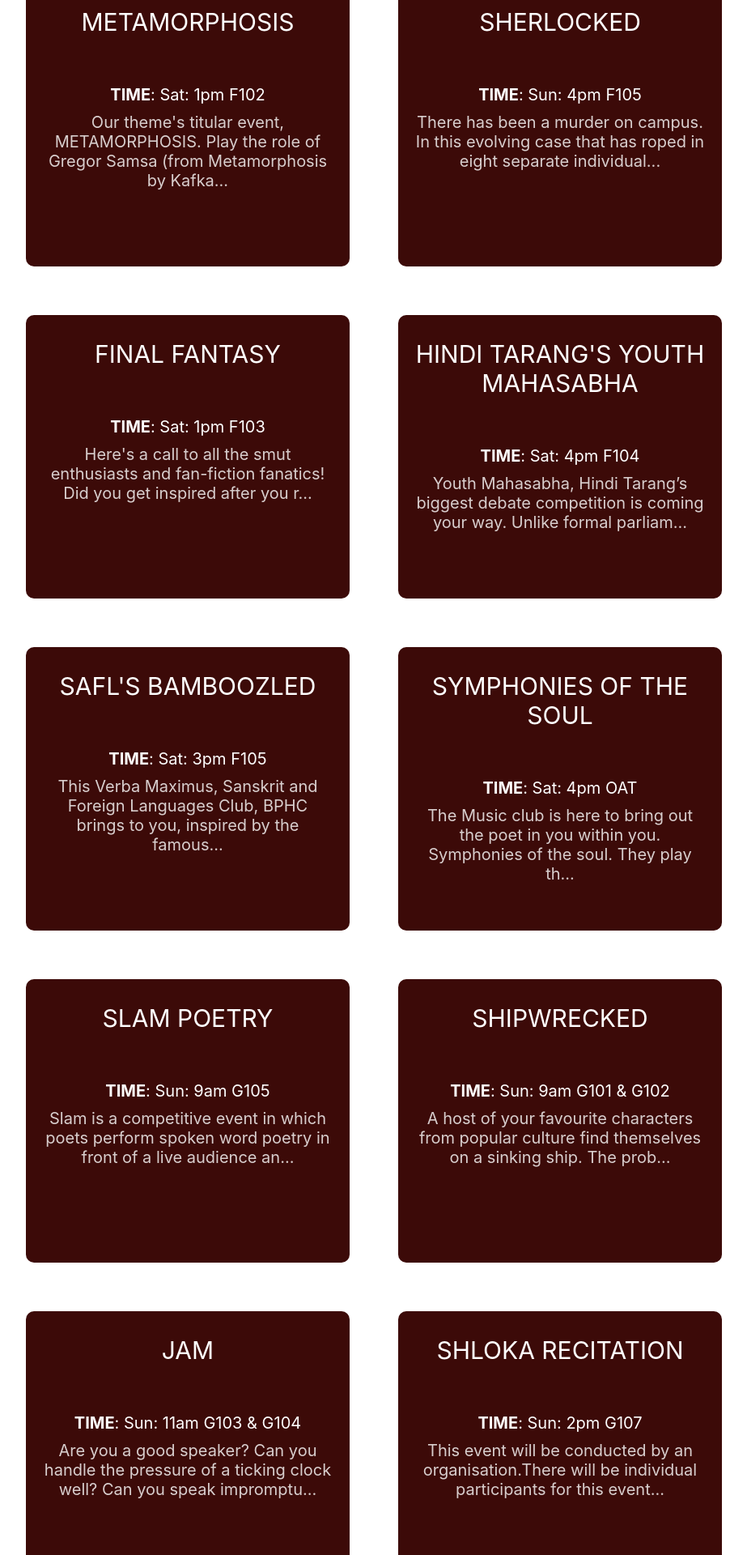
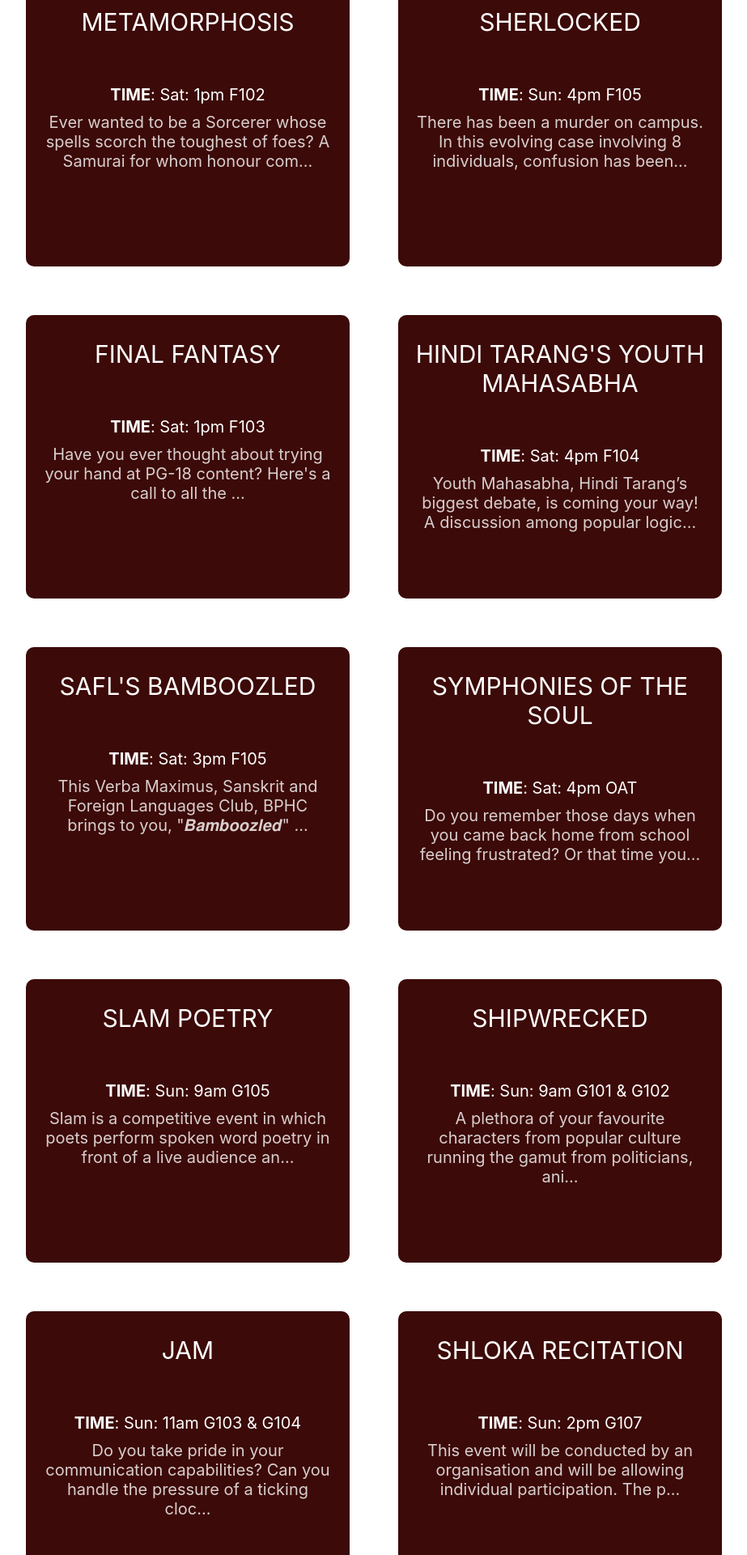
Before and after one commit to Swayam-Shree/VerbaMaximus24, a Next.js app: page /events in a window 1280 px wide. Shown: the part 360-2280 px from the top of the page at 81% size, without its empty margins (178-1101 px from the left). Built offline with nearby package versions, Linux system fonts and the light colour scheme.

Commit message:
Update descriptions

```diff
--- a/pages/events/index.js
+++ b/pages/events/index.js
@@ -16,40 +16,36 @@ const EventsPage = () => {
     const events = [
         {
             title: "METAMORPHOSIS",
-            desc: `Our theme's titular event, METAMORPHOSIS. Play the role of Gregor Samsa (from Metamorphosis by Kafka) as participants write their way out of sticky situations and challenges that we throw in their way! As part of the OC, we will have to come up with different prompts and situations for the participants to write on.`,
+            desc: `Ever wanted to be a Sorcerer whose spells scorch the toughest of foes? A Samurai for whom honour comes above all? An outcast on a quest for revenge? Or maybe a Bard, whose mesmerizing melodies get him through the worst of perils? And better yet, embark on an adventure where every choice counts?
+            Well, we have just the event for you!
+            Put every ounce of your creative skills and quick wits to use as you write your way through our expansive, intricately designed world while charting out the identity and eventual fate of your character. Carve out your own legend as you seek your path of metamorphosis in this Dungeons and Dragons-inspired, resplendent RPG.
+            `,
             time: "Sat: 1pm F102"
         }, {
             title: "Sherlocked",
-            desc: `There has been a murder on campus. In this evolving case that has roped in eight separate individuals, confusion has been the only constant. You are our only shot at solving this murder mystery. Interrogate and cross-examine the eight suspects as you attempt to uncover the truth at SHERLOCKED, VM 2O22, and help us crack the case!`,
+            desc: `There has been a murder on campus. In this evolving case involving 8 individuals, confusion has been the only constant. You are the only shot we have at solving this murder mystery. Interrogate the 8 suspects at SHERLOCKED, VM 2023 and help us crack the case`,
             time: "Sun: 4pm F105"
         },
         {
             title: "FINAL FANTASY",
-            desc: `Here's a call to all the smut enthusiasts and fan-fiction fanatics! Did you get inspired after you read a piece by a connoisseur of the genre?
-            Have you ever thought about trying your hand at pg 18 content?
-            Ever had intrusive thoughts about starring 2 individuals from your campus in your unholy fan fics?
-            Ever wanted to delve into details of deep fantasies and unspeakable scenarios?
-
-            Give catharsis to the unspoken desires of your mind but with a twist.
-            Participate in this thrilling competition where you get to produce your own piece of erotic literature from our in house, campus friendly prompts!
+            desc: `Have you ever thought about trying your hand at PG-18 content?
+            Here's a call to all the smut enthusiasts and fan-fiction fanatics!
+            Give catharsis to the unspoken desires of your mind but with a twist. Through this contest, produce your erotic literature from our in-house, campus-friendly prompts.
             `,
             time: "Sat: 1pm F103"
         },
 
         {
             title: "Hindi Tarang's YOUTH MAHASABHA ",
-            desc: `Youth Mahasabha, Hindi Tarang’s biggest debate competition is coming your way. Unlike formal parliamentary debates, this is a debate among popular logicians, theologians and jurists, all with a different sense of logic, who contribute their ideas to the public discourse of the debate.
+            desc: `Youth Mahasabha, Hindi Tarang’s biggest debate, is coming your way! A discussion among popular logicians, theologians and jurists who contribute their ideas to the public discourse. Get ready for a rollercoaster of sociocultural issues, dilemmas, philosophy, ethics, and economies.
 
-            We seek your participation in this round of intense brainstorming and add another feather to the ever-growing quilt of knowledge to the debate cum group discussion.
-
-            Position all the areas of intellect to operate as we take you through a rollercoaster of topics, tunnels of sociocultural issues. We will be exploring not only topics that explore situational dilemmas, philosophy, ethics, and economics we will also take you through the latest points cooking up on current and world affairs.
             `,
             time: "Sat: 4pm F104"
         },
         {
             title: "Safl's BAMBOOZLED",
-            desc: `This Verba Maximus,  Sanskrit and Foreign Languages Club, BPHC brings to you, inspired by the famous sitcom F.R.I.E.N.D.S but with a few unique twists "𝑩𝒂𝒎𝒃𝒐𝒐𝒛𝒍𝒆𝒅".
-            Participate in teams of two and get ready for tons of fun as you battle it out in teams of two, solving puzzles, uncovering identities, and testing the limits of your problem solving skills as you and your partner advance through the levels, in the ultimate display of wits and teamplay.
+            desc: `This Verba Maximus, Sanskrit and Foreign Languages Club, BPHC brings to you, "𝑩𝒂𝒎𝒃𝒐𝒐𝒛𝒍𝒆𝒅" - inspired by the famous sitcom F.R.I.E.N.D.S but with a few unique twists of our own .
+            Participate in teams of two as you battle it out. Get ready to solve puzzles, uncover identities, and test the limits of your problem solving skills as you and your partner advance through the levels- an ultimate display of wits and teamplay.
 
             And remember, the first rule of Bamboozled, is to not get bamboozled.
             `,
@@ -57,7 +53,7 @@ const EventsPage = () => {
         },
         {
             title: "SYMPHONIES OF THE SOUL",
-            desc: "The Music club is here to bring out the poet in you within you. Symphonies of the soul. They play the instruments and you write the songs. Get that hand moving and write about whatever the melodies make you feel. ",
+            desc: `Do you remember those days when you came back home from school feeling frustrated?  Or that time you woke up after a quick nap and felt an inexplicable longing to sit by the window and think?  Well if you did.. now is the right time to put those thoughts to words because the Music club is here to bring out the poet in you with Symphonies of the soul. We play the instruments and you write the songs. Get that hand moving and write about whatever the melodies make you feel.`,
             time: "Sat: 4pm OAT"
         },
         {
@@ -67,28 +63,28 @@ const EventsPage = () => {
         },
         {
             title: "ShipWrecked",
-            desc: "A host of your favourite characters from popular culture find themselves on a sinking ship. The problem - there is only one life jacket. Put yourself in their shoes and argue for why they deserve to keep their life the most.  ",
+            desc: `A plethora of your favourite characters from popular culture running the gamut from politicians, animated characters, billionaires, sportspersons, cartoons, to name a few, find themselves on a sinking ship. But voila! There is just a single life jacket. Put yourself in their shoes and argue for why they deserve to be saved against others.
+            `,
             time: "Sun: 9am G101 & G102"
         },
         {
             title: "JAM",
-            desc: `Are you a good speaker? Can you handle the pressure of a ticking clock well? Can you speak impromptu without faltering? Do you take pride in your communication capabilities? Behold…the stage is yours!
+            desc: ` Do you take pride in your communication capabilities? Can you handle the pressure of a ticking clock well? Can you speak impromptu without faltering? Lo and behold…the stage is yours!
 
-            We bring to you BPHC’s JAM, Just A Minute, an interesting competition where you have only a minute to speak your mind. Oh—and also be pounced on by ten others for every single stutter and stammer. This is not a public-speaking contest or a debate-contest! A super-fun and challenging competition, we promise you fun, challenges and entertainment!
+            We bring to you BPHC’s JAM, Just A Minute, an interesting competition where you have only a minute to speak your mind. Oh—and also be pounced on by ten others for every single stutter and stammer. But keep in mind this is not a public-speaking contest or a debate-contest but one of wit and level-headedness! A super-fun and challenging competition, we promise you fun, challenges and entertainment!
             `,
             time: "Sun: 11am G103 & G104"
         },
         {
             title: "Shloka Recitation",
-            desc: `This event will be conducted by an organisation.There will be individual participants for this event. They'll be asked to memorize a part of the wBhagavad Gita for the event. 3 judges from the organisation will be judging their recitation. Every participants will get 5 minutes for shloka recitation. Participants should know the reference of the shlokas. The participants will also be asked the explanation of the recited shlokas. The winners will be awarded with cash prizes.`,
+            desc: `This event will be conducted by an organisation and will be allowing individual participation. The participants will be asked to memorise a part of the Bhagavad Gita for the event with each participant getting 5 minutes for shloka recitation.
+            Three judges from the organisation will be judging their recitation. Participants should know the reference of the shlokas and will also be asked for the explanation of the recited shlokas. The winners will be awarded with cash prizes.
+            `,
             time: "Sun: 2pm G107"
         },
         {
             title: "Marathon of madness",
-            desc: `Each team will be constituted with 4-5 members. There will be a quest for each member depending on their position in the re-lay. Each task will be a clue for the succeeding task assigned to the next member. For example our first quest is deciphering the bahamani script for which they'll be given a dictionary pertaining to that language. The participants have to go through the dictionary and decipher the script which is also a clue for the next task which will be solved by the 2nd member. Ultimately after solving each quest which is linked consecutively the final quest will lead them to the final answer.
-            The team to come up with the answer in the shortest time will be the winner of the re-lay.
-            The quests could be of the following formats: Decipher the script, spell bee, charades (linguistic), chinese whisper, Identify the murderer
-            `,
+            desc: `Each member will have a quest depending on their position in the relay. Each task will be a clue for the task assigned to the next member. Our quests will include deciphering the bahmani script, spell bee, chinese whisper, charades and identifying the murderers.`,
             time: "Sun: 1pm G106"
         },
         {
@@ -99,7 +95,12 @@ const EventsPage = () => {
         },
         {
             title: "Quiz",
-            desc: `Are you one of those inquisitive minds, having an urge to dive into the depths of knowledge about any and everything, be it books, culture, mythology or literature? Are you one of those who never leave any stone unturned to constantly learn and improve ? Do you think you have what it takes to compete with some of the brightest and aware minds? If your answer is yes, then you are at the right place. This Verba Maximus, ELAS and The Quiz Club in collaboration bring to you "THE LIT QUIZ". Come and join us for an exciting event to explore more, showcase your vast realm of knowledge and participate in a win-win situation because as it is rightly said - "You either win or you learn."
+            desc: `Do you possess an urge to dive into the depths of knowledge about any and everything, be it books, culture, mythology or literature?
+            Do you never leave any stone unturned to constantly learn and improve ?
+            Do you think you have what it takes to compete with some of the brightest and aware minds?
+            If your answer is yes, then you are at the right place. This Verba Maximus, ELAS and The Quiz Club in collaboration bring to you "THE LIT QUIZ".
+            Come and join us for an exciting event to explore more, showcase your vast realm of knowledge and participate in a win-win situation because as it is rightly said - "You either win or you learn."
+            "
             `,
             time: "Sun: 12pm F102"
         }
@@ -109,13 +110,15 @@ const EventsPage = () => {
     const onlineEvents = [
         {
             title: "ARG",
-            desc: `ARG - “Alternate Reality Game” is an internet maze where your team navigates through an online labyrinth in search for answers of a gripping story that has twists and turns at every corner. Can you braid together the web of clues present in the vastness of cyberspace and unravel the nuances of the narratives?
-        Mental fortitude and thinking on your feet are helpful traits as the ARG is sure to test your patience, but rest assured it’s a very rewarding experience that is sure to satiate your thirst for an adventurous thrill.`,
+            desc: `Featuring a misrepresented story of cursed creations with superior power. A foundation trying to do everything it can to stop the chaos. And humanity being humanity’s enemy in a twisted game of tag. ANYTHING is possible within this realm.
+            Can you find reason within the confusion without causing the species itself to be destroyed? Find the true lore hidden within the most bizarre of clues.
+            ARG aims to throw you off as much as it tries to set something up. The only thing holding you back is your imagination and deductive skills, so if you think you have what it takes, join us for ARG!
+            `,
             time: "Sat: 2pm Online"
         },
         {
             title: "Devil's Advocate",
-            desc: `Welcome to 'Devil's advocate'! Put that devious little mind of yours in defending the indefensible. In this exciting game, prompts will be given that you must justify. Whether or not you believe it yourself, you must make sure the audience does after you're through with them. Your wits and morality will be challenged, language will flourish and incredible fun is assured!`,
+            desc: `Welcome to 'Devil's advocate'! Put that devious little mind of yours to the task of defending the indefensible. In this enigmatic game, prompts will be given that you must justify. Whether or not you believe it yourself, you must make sure the audience does after you're through with them. Your wits and morality will be challenged, language will flourish and incredible fun is assured!`,
             time: "Sat: 2pm G103 & G104"
         },
         {
@@ -125,13 +128,13 @@ const EventsPage = () => {
         },
         {
             title: "Picture Perspective",
-            desc: "With Picture Perspective, the photography club is here to give you an opportunity to stare deep into yourself as you carefully try to unravel the meaning of a few complex brushstrokes. Participants will be given picture prompts and will be given the opportunity to write according to their hearts desire.",
+            desc: `Leonardo da Vinci once said " A poet would be overcome by sleep and hunger before being able to describe with words what a painter is able to depict in an instant". Paintings speak a thousand words, and along with the photography club, we are here to give you the opportunity to meticulously unravel a few complex brushstrokes.`,
             time: "Sat: 1pm G101 & G102"
         },
         {
             title: "Backstory",
             desc: `Unlock the secrets of history’s unsolved mysteries!
-            Calling all detectives and aspiring sleuths to join us for a thrilling competition where participants will be given real life unsolved news pieces and tasked with writing a scenario that solves the mystery. Put your detective skills to the test and uncover the truth about some of history’s most intriguing unsolved cases. Register now for this one  event.
+            Calling all detectives and aspiring sleuths to join us for a thrilling competition where participants will be given real life unsolved news pieces and tasked with writing a scenario that solves the mystery. Put your detective skills to the test and uncover the truth about some of history’s most intriguing unsolved cases. Register now for this event.
             `,
             time: "Sun: 12pm F107"
         },
```
